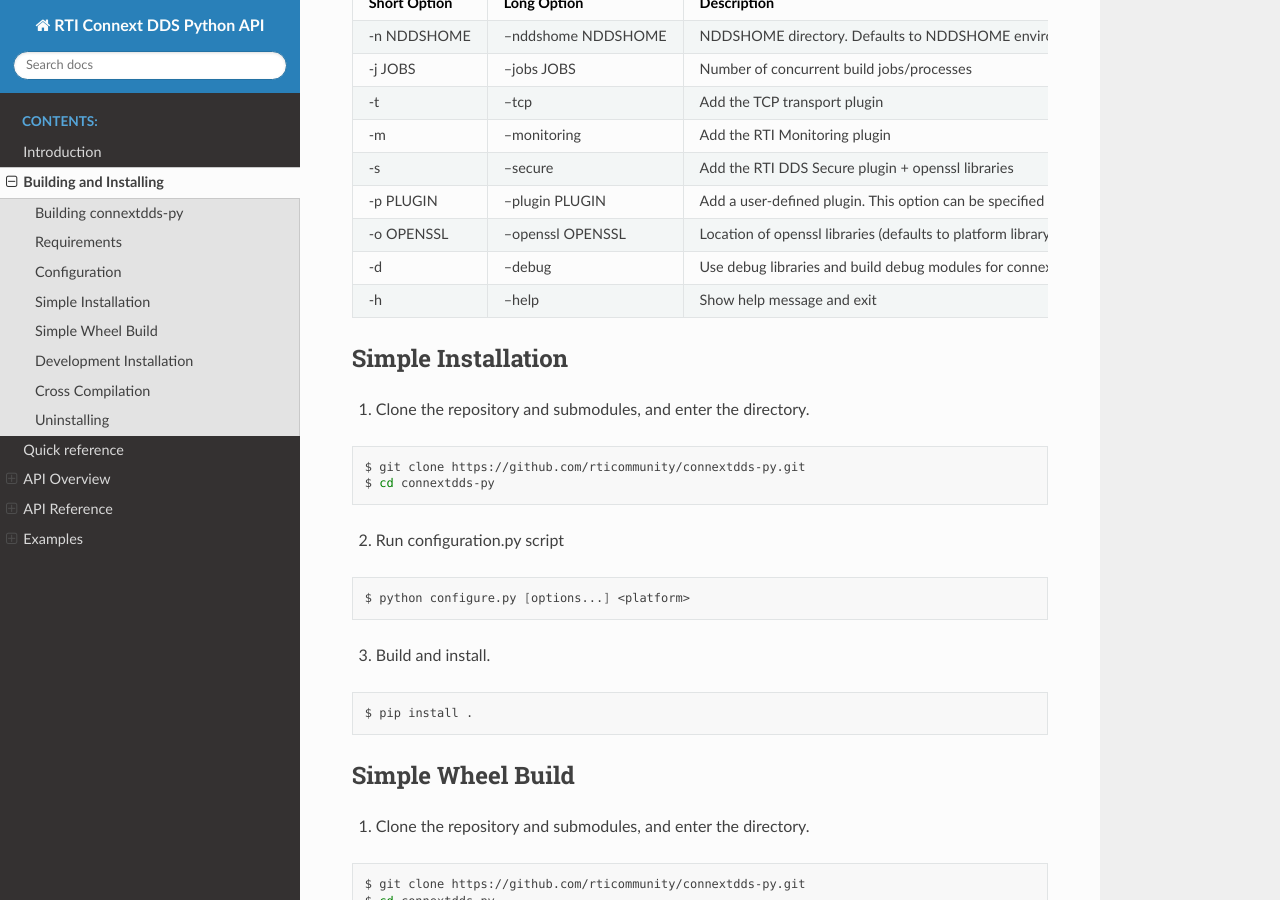
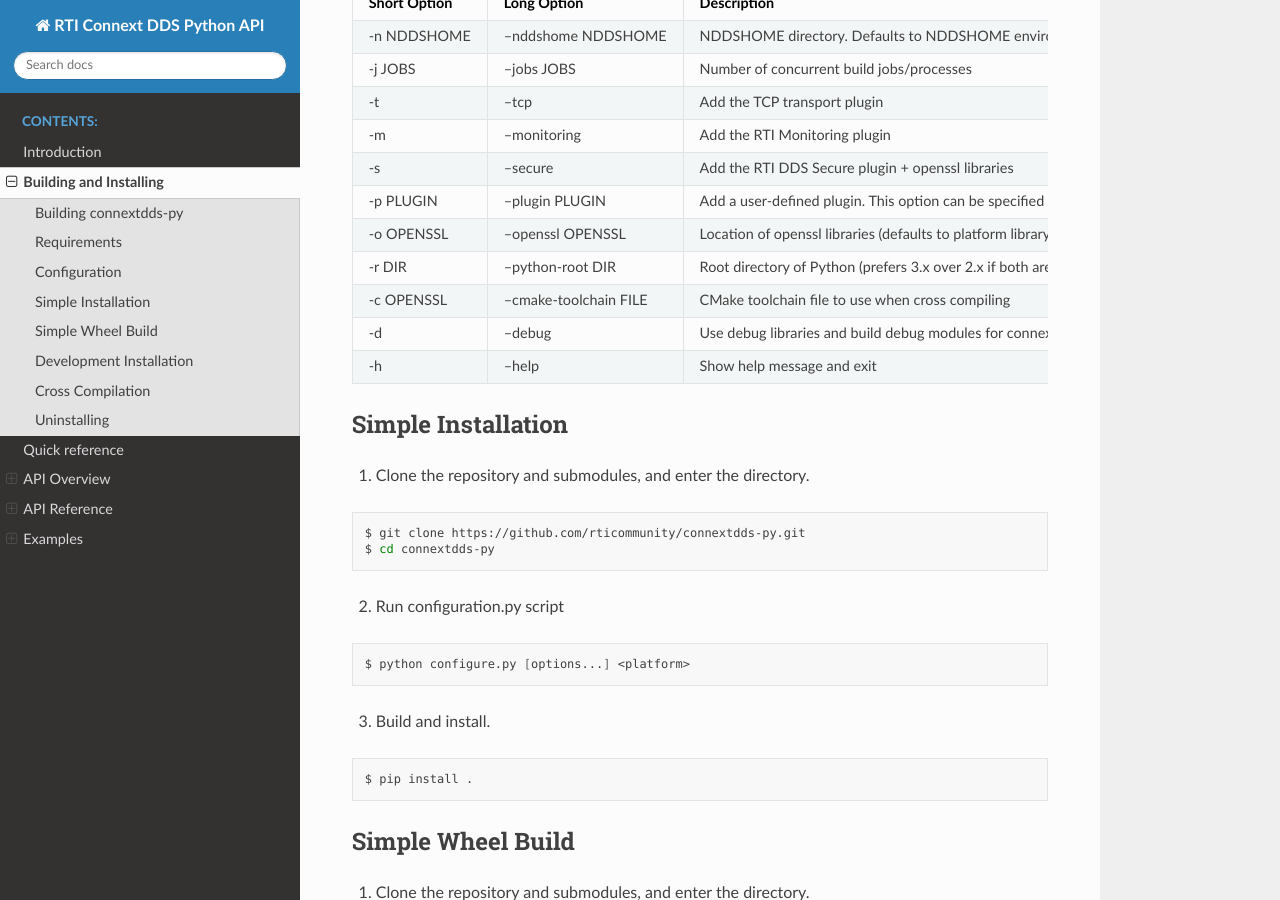
Before and after one commit to rticommunity/connextdds-py, a Sphinx documentation site: the page built from docs/source/building.rst, in a window 1280 px wide and 900 px high, scrolled down 821 px. Built offline with Sphinx 7.4.7 and the Read the Docs theme 2.0.0, drawn with Linux system fonts in a browser that asks for light colours.

Commit message:
Added new command line options to building.rst

```diff
--- a/docs/source/building.rst
+++ b/docs/source/building.rst
@@ -63,6 +63,12 @@
     * - -o OPENSSL
       - --openssl OPENSSL
       - Location of openssl libraries (defaults to platform library location under NDDSHOME)
+    * - -r DIR
+      - --python-root DIR
+      - Root directory of Python (prefers 3.x over 2.x if both are under root)
+    * - -c OPENSSL
+      - --cmake-toolchain FILE
+      - CMake toolchain file to use when cross compiling
     * - -d
       - --debug
       - Use debug libraries and build debug modules for connext-py
```
